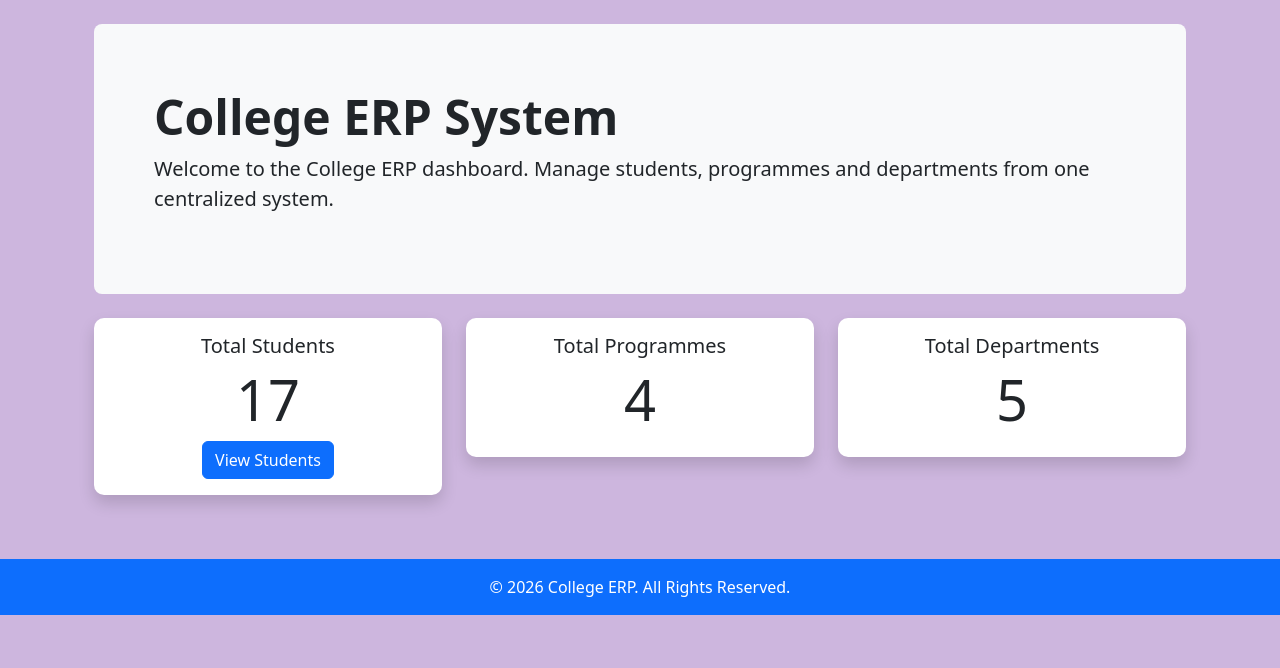
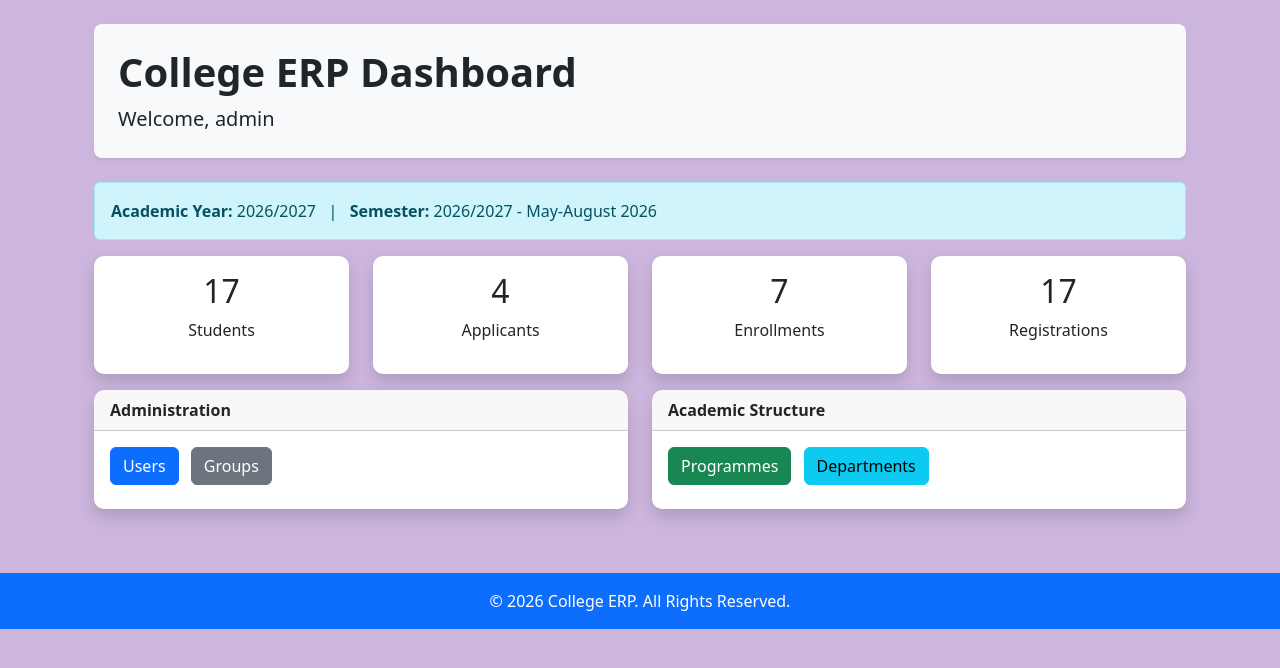
Before and after one commit to mwandraph-raph/COLLEGE_ERP, a Django app: page / in a window 1280 px wide. Shown: the part 56-724 px from the top of the page. Run offline with Django 5.2, Linux system fonts and the light colour scheme; a user stored in the database is signed in; data comes from the database, SQL or seed files in the repository; both versions use the stored data as it was after the commit.

Commit message:
Phase 3B.11 role based dashboards implemented

```diff
--- a/students/views.py
+++ b/students/views.py
@@ -18,6 +18,7 @@ from django.db.models import Q
 from django.core.paginator import Paginator
 from .utils import generate_admission_no
 from django.db import transaction
+from django.contrib.auth.models import User
 from django.contrib.auth.decorators import (
     login_required,
     permission_required,
@@ -41,30 +42,92 @@ from .forms import (
 @login_required
 def home(request):
 
-    context = {
-
-        "student_count":
-
-            Student.objects.count(),
-
-        "programme_count":
-
-            Programme.objects.count(),
-
-        "department_count":
-
-            Department.objects.count(),
-
-    }
-
-    return render(
-
-        request,
-
+    context = {}
+
+    active_year = AcademicYear.objects.filter(
+        is_active=True
+    ).first()
+
+    active_semester = Semester.objects.filter(
+        is_active=True
+    ).first()
+
+    context["active_year"] = active_year
+    context["active_semester"] = active_semester
+
+    # Student Dashboard
+    if hasattr(request.user, "student_profile"):
+
+        student = request.user.student_profile
+
+        enrollment = SemesterEnrollment.objects.filter(
+            student=student
+        ).order_by("-id").first()
+
+        registration_count = 0
+
+        if enrollment:
+            registration_count = Registration.objects.filter(
+                enrollment=enrollment
+            ).count()
+
+        context.update({
+            "dashboard_type": "student",
+            "student": student,
+            "enrollment": enrollment,
+            "registration_count": registration_count,
+        })
+
+    # Administrator Dashboard
+    elif request.user.is_superuser:
+
+        context.update({
+            "dashboard_type": "admin",
+            "total_students": Student.objects.count(),
+            "total_programmes": Programme.objects.count(),
+            "total_departments": Department.objects.count(),
+            "total_applicants": Applicant.objects.count(),
+            "total_enrollments": SemesterEnrollment.objects.count(),
+            "total_registrations": Registration.objects.count(),
+            "total_users": User.objects.count(),
+        })
+
+# Registrar Dashboard
+    elif request.user.has_perm("students.view_registration"):
+
+        context.update({
+            "dashboard_type": "registrar",
+            "total_students": Student.objects.count(),
+            "total_enrollments": SemesterEnrollment.objects.count(),
+            "total_registrations": Registration.objects.count(),
+        })
+
+    # Admissions Dashboard
+    elif request.user.has_perm("students.view_applicant"):
+
+        context.update({
+            "dashboard_type": "admissions",
+            "total_applicants": Applicant.objects.count(),
+            "pending_applicants": Applicant.objects.filter(
+                status="PENDING"
+            ).count(),
+            "approved_applicants": Applicant.objects.filter(
+                status="APPROVED"
+            ).count(),
+            "rejected_applicants": Applicant.objects.filter(
+                status="REJECTED"
+            ).count(),
+            "total_intakes": Intake.objects.count(),
+        })
+
+    else:
+
+        context["dashboard_type"] = "general"
+
+    return render(
+        request,
         "students/home.html",
-
         context,
-
     )
 
 @login_required
--- a/templates/students/home.html
+++ b/templates/students/home.html
@@ -1,154 +1,341 @@
 {% extends "base.html" %}
 
+{% block content %}
+<div class="container mt-4">
 
-{% block content %}
+<div class="p-4 mb-4 bg-light rounded-3 shadow-sm">
 
+    <h1 class="display-6 fw-bold">
+        College ERP Dashboard
+    </h1>
 
-<div class="container">
+    <p class="lead mb-0">
+        Welcome,
+        {{ user.get_full_name|default:user.username }}
+    </p>
 
+</div>
 
-    <div class="p-5 mb-4 bg-light rounded-3">
+{% if active_year or active_semester %}
 
-        <div class="container-fluid py-3">
+<div class="alert alert-info">
 
-            <h1 class="display-5 fw-bold">
-                College ERP System
-            </h1>
+    <strong>Academic Year:</strong>
 
+    {{ active_year|default:"Not Active" }}
 
-            <p class="lead">
+    &nbsp;&nbsp;|&nbsp;&nbsp;
 
-                Welcome to the College ERP dashboard.
-                Manage students, programmes and departments
-                from one centralized system.
+    <strong>Semester:</strong>
 
-            </p>
+    {{ active_semester|default:"Not Active" }}
 
+</div>
+
+{% endif %}
+
+<!-- ADMIN DASHBOARD -->
+
+{% if dashboard_type == "admin" %}
+
+<div class="row">
+
+    <div class="col-md-3 mb-3">
+        <div class="card shadow text-center">
+            <div class="card-body">
+                <h2>{{ total_students }}</h2>
+                <p>Students</p>
+            </div>
+        </div>
+    </div>
+
+    <div class="col-md-3 mb-3">
+        <div class="card shadow text-center">
+            <div class="card-body">
+                <h2>{{ total_applicants }}</h2>
+                <p>Applicants</p>
+            </div>
+        </div>
+    </div>
+
+    <div class="col-md-3 mb-3">
+        <div class="card shadow text-center">
+            <div class="card-body">
+                <h2>{{ total_enrollments }}</h2>
+                <p>Enrollments</p>
+            </div>
+        </div>
+    </div>
+
+    <div class="col-md-3 mb-3">
+        <div class="card shadow text-center">
+            <div class="card-body">
+                <h2>{{ total_registrations }}</h2>
+                <p>Registrations</p>
+            </div>
+        </div>
+    </div>
+
+</div>
+
+<div class="row">
+
+    <div class="col-md-6 mb-3">
+        <div class="card shadow">
+            <div class="card-header">
+                Administration
+            </div>
+
+            <div class="card-body">
+
+                <a href="{% url 'accounts:user_list' %}"
+                   class="btn btn-primary me-2 mb-2">
+                    Users
+                </a>
+
+                <a href="{% url 'accounts:group_list' %}"
+                   class="btn btn-secondary mb-2">
+                    Groups
+                </a>
+
+            </div>
 
         </div>
+    </div>
+
+    <div class="col-md-6 mb-3">
+        <div class="card shadow">
+            <div class="card-header">
+                Academic Structure
+            </div>
+
+            <div class="card-body">
+
+                <a href="{% url 'programme_list' %}"
+                   class="btn btn-success me-2 mb-2">
+                    Programmes
+                </a>
+
+                <a href="{% url 'department_list' %}"
+                   class="btn btn-info mb-2">
+                    Departments
+                </a>
+
+            </div>
+
+        </div>
+    </div>
+
+</div>
+
+{% endif %}
+
+<!-- ADMISSIONS DASHBOARD -->
+
+{% if dashboard_type == "admissions" %}
+
+<div class="row">
+
+    <div class="col-md-3 mb-3">
+        <div class="card shadow text-center">
+            <div class="card-body">
+                <h2>{{ total_applicants }}</h2>
+                <p>Total Applicants</p>
+            </div>
+        </div>
+    </div>
+
+    <div class="col-md-3 mb-3">
+        <div class="card shadow text-center">
+            <div class="card-body">
+                <h2>{{ pending_applicants }}</h2>
+                <p>Pending</p>
+            </div>
+        </div>
+    </div>
+
+    <div class="col-md-3 mb-3">
+        <div class="card shadow text-center">
+            <div class="card-body">
+                <h2>{{ approved_applicants }}</h2>
+                <p>Approved</p>
+            </div>
+        </div>
+    </div>
+
+    <div class="col-md-3 mb-3">
+        <div class="card shadow text-center">
+            <div class="card-body">
+                <h2>{{ total_intakes }}</h2>
+                <p>Intakes</p>
+            </div>
+        </div>
+    </div>
+
+</div>
+
+<div class="card shadow">
+    <div class="card-header">
+        Quick Actions
+    </div>
+
+    <div class="card-body">
+
+        <a href="{% url 'applicant_create' %}"
+           class="btn btn-primary me-2">
+            New Applicant
+        </a>
+
+        <a href="{% url 'applicant_list' %}"
+           class="btn btn-success me-2">
+            Applicants
+        </a>
+
+        <a href="{% url 'intake_list' %}"
+           class="btn btn-info">
+            Intakes
+        </a>
 
     </div>
 
+</div>
 
+{% endif %}
 
-    <!-- Dashboard Cards -->
+<!-- REGISTRAR DASHBOARD -->
 
-    <div class="row">
+{% if dashboard_type == "registrar" %}
 
+<div class="row">
 
-        <div class="col-md-4 mb-3">
+    <div class="col-md-4 mb-3">
+        <div class="card shadow text-center">
+            <div class="card-body">
+                <h2>{{ total_students }}</h2>
+                <p>Students</p>
+            </div>
+        </div>
+    </div>
 
+    <div class="col-md-4 mb-3">
+        <div class="card shadow text-center">
+            <div class="card-body">
+                <h2>{{ total_enrollments }}</h2>
+                <p>Enrollments</p>
+            </div>
+        </div>
+    </div>
 
-            <div class="card shadow">
+    <div class="col-md-4 mb-3">
+        <div class="card shadow text-center">
+            <div class="card-body">
+                <h2>{{ total_registrations }}</h2>
+                <p>Registrations</p>
+            </div>
+        </div>
+    </div>
 
+</div>
+<div class="card shadow">
+    <div class="card-header">
+        Quick Actions
+    </div>
 
-                <div class="card-body text-center">
+    <div class="card-body">
 
+        <a href="{% url 'student_list' %}"
+           class="btn btn-primary me-2">
+            Students
+        </a>
 
-                    <h5 class="card-title">
-                        Total Students
-                    </h5>
+        <a href="{% url 'enrollment_list' %}"
+           class="btn btn-success me-2">
+            Enrollments
+        </a>
 
-
-                    <h1 class="display-4">
-
-                        {{ student_count }}
-
-                    </h1>
-
-
-                    <a
-                    href="{% url 'student_list' %}"
-                    class="btn btn-primary">
-
-                        View Students
-
-                    </a>
-
-
-                </div>
-
-
-            </div>
-
-
-        </div>
-
-
-
-
-        <div class="col-md-4 mb-3">
-
-
-            <div class="card shadow">
-
-
-                <div class="card-body text-center">
-
-
-                    <h5 class="card-title">
-
-                        Total Programmes
-
-                    </h5>
-
-
-                    <h1 class="display-4">
-
-                        {{ programme_count }}
-
-                    </h1>
-
-
-                </div>
-
-
-            </div>
-
-
-        </div>
-
-
-
-
-
-        <div class="col-md-4 mb-3">
-
-
-            <div class="card shadow">
-
-
-                <div class="card-body text-center">
-
-
-                    <h5 class="card-title">
-
-                        Total Departments
-
-                    </h5>
-
-
-                    <h1 class="display-4">
-
-                        {{ department_count }}
-
-                    </h1>
-
-
-                </div>
-
-
-            </div>
-
-
-        </div>
-
-
+        <a href="{% url 'registration_list' %}"
+           class="btn btn-info">
+            Registrations
+        </a>
 
     </div>
+
+</div>
+{% endif %}
+
+<!-- STUDENT DASHBOARD -->
+
+{% if dashboard_type == "student" %}
+
+<div class="row">
+
+    <div class="col-md-3 mb-3">
+        <div class="card shadow">
+            <div class="card-body">
+                <strong>Programme</strong>
+                <hr>
+                {{ student.programme }}
+            </div>
+        </div>
+    </div>
+
+    <div class="col-md-3 mb-3">
+        <div class="card shadow">
+            <div class="card-body">
+                <strong>Study Level</strong>
+                <hr>
+                {{ student.study_level }}
+            </div>
+        </div>
+    </div>
+
+    <div class="col-md-3 mb-3">
+        <div class="card shadow">
+            <div class="card-body">
+                <strong>Current Enrollment</strong>
+                <hr>
+                {{ enrollment }}
+            </div>
+        </div>
+    </div>
+
+    <div class="col-md-3 mb-3">
+        <div class="card shadow">
+            <div class="card-body">
+                <strong>Registered Units</strong>
+                <hr>
+                {{ registration_count }}
+            </div>
+        </div>
+    </div>
+
+</div>
+
+<div class="card shadow">
+
+    <div class="card-header">
+        Student Services
+    </div>
+
+    <div class="card-body">
+
+        <a href="{% url 'register_units' %}"
+           class="btn btn-primary me-2">
+            Register Units
+        </a>
+
+        <a href="{% url 'my_registrations' %}"
+           class="btn btn-success">
+            My Registrations
+        </a>
+
+    </div>
+
+</div>
+
+{% endif %}
 
 
 </div>
 
-
 {% endblock %}
```
Also changed, not shown: accounts/views.py (+1 -14 lines), db.sqlite3.
